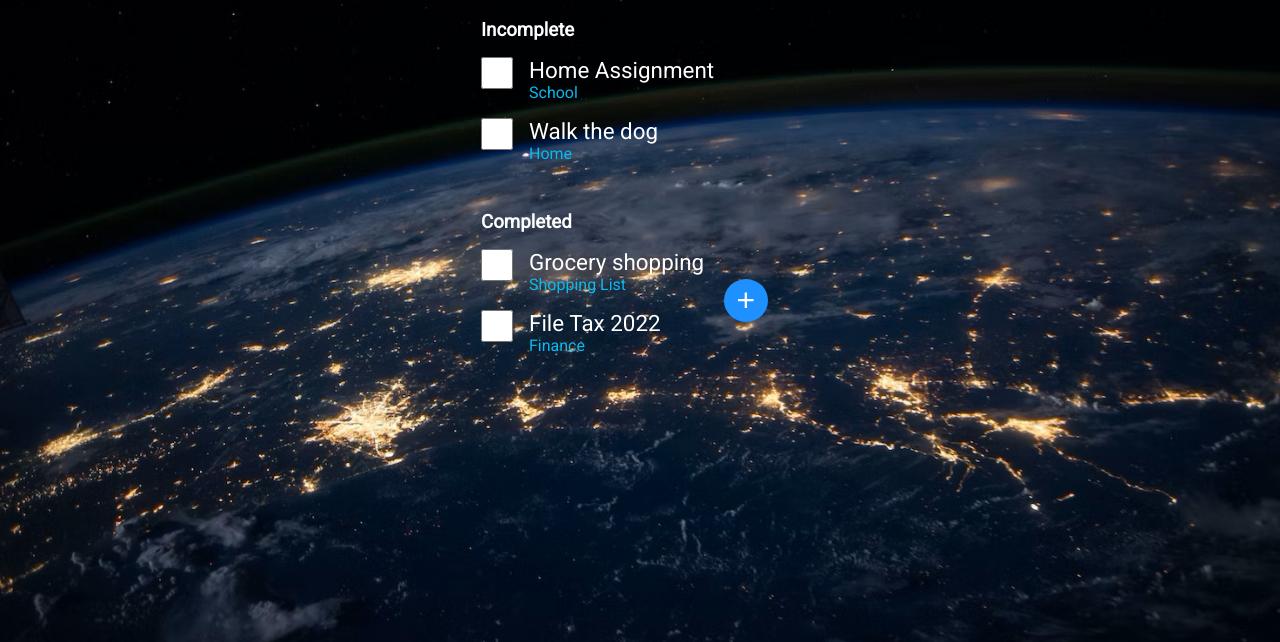
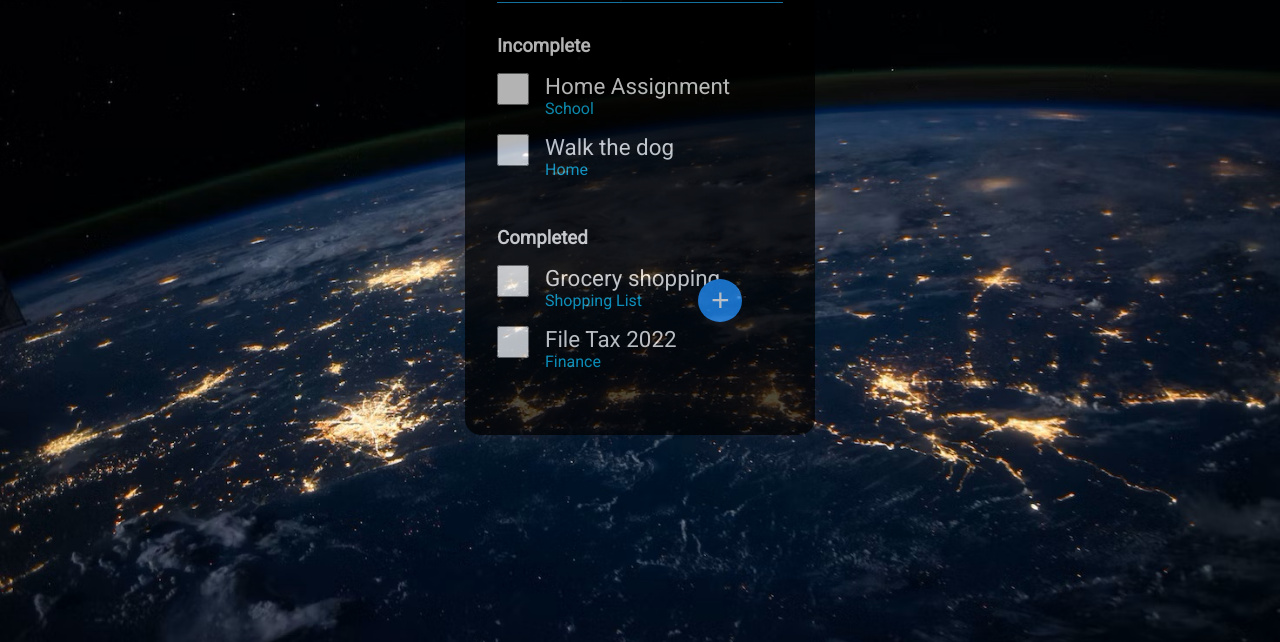
Before and after one commit to muhiddinkurbonov/todo-app, a plain HTML site: page index.html in a window 1280 px wide. Shown: the part 158-800 px from the top of the page. Drawn offline with Linux system fonts and the light colour scheme.

Commit message:
more styling

```diff
--- a/style.css
+++ b/style.css
@@ -21,6 +21,13 @@ body {
   background-size: cover;
   color: white;
   height: 100vh;
+}
+.container {
+  opacity: 0.7;
+  background-color: black;
+  z-index: 5;
+  padding: 1rem;
+  border-radius: 1rem;
 }
 main {
   display: flex;
@@ -93,6 +100,6 @@ input[type="checkbox"] {
   #btn-add {
     position: absolute;
     bottom: 40%;
-    right: 40%;
+    right: 42%;
   }
 }
```
